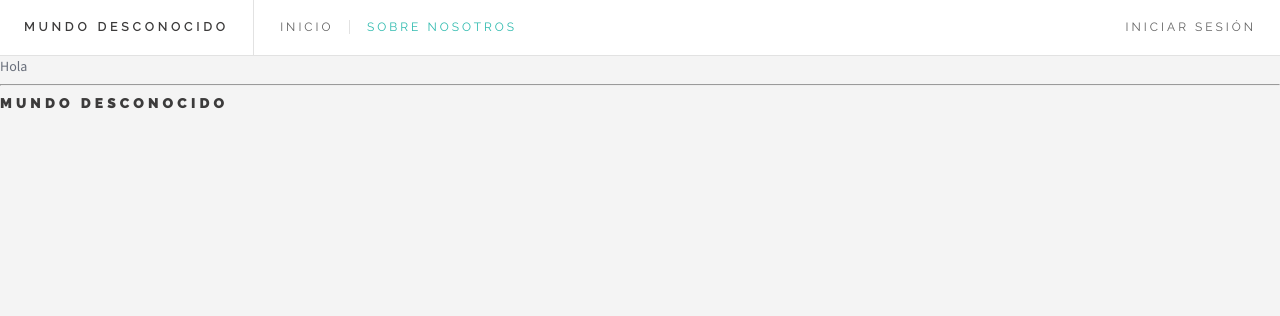
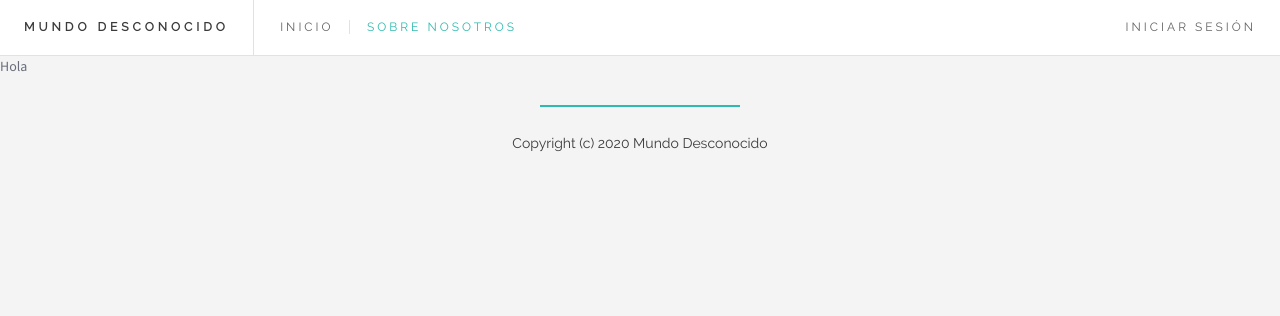
Before and after one commit to silviazpi1/proyectoIS2, a Django app: page /about/ in a window 1280 px wide. Shown: the top 316 px of the page. Run offline with Django 3.2, Linux system fonts and the light colour scheme.

Commit message:
Footer creado

```diff
--- a/src/templates/base.html
+++ b/src/templates/base.html
@@ -27,13 +27,10 @@
     </header>
 
     {% block extra_body %}{% endblock %}
-    <hr>
-    <footer>
-        <div id="divContainer">
-            <div class="divSection">
-                <h2>Mundo Desconocido</h2>
-            </div>
-        </div>
+
+    <footer class="main_footer">
+        <p>Copyright (c) 2020 <a href="/index">Mundo Desconocido</a></p>
+    </footer>
 
     <script src="https://ajax.googleapis.com/ajax/libs/jquery/3.5.1/jquery.min.js"></script>
     <script src="{% static 'js/navigation.js' %}"></script>
--- a/src/templates/css/main.css
+++ b/src/templates/css/main.css
@@ -135,6 +135,25 @@ div.darkMask {
     opacity: 80%;
 }
 
+footer.main_footer {
+    font-family: "Raleway", Helvetica, sans-serif;
+    width: 100%;
+    display: block;
+    padding-top: 2em;
+    padding-bottom: 6em;
+    text-align: center;
+    color: #3C3B3B;
+}
+
+footer.main_footer:before {
+    content: '';
+    width: 200px;
+    height: 2px;
+    margin-bottom: 20px;
+    display: inline-block;
+    background: #2EBAAE;
+}
+
 @font-face {
     font-family: "Source Sans Pro";
     src: url("../fonts/Source Sans Pro.otf");
```
